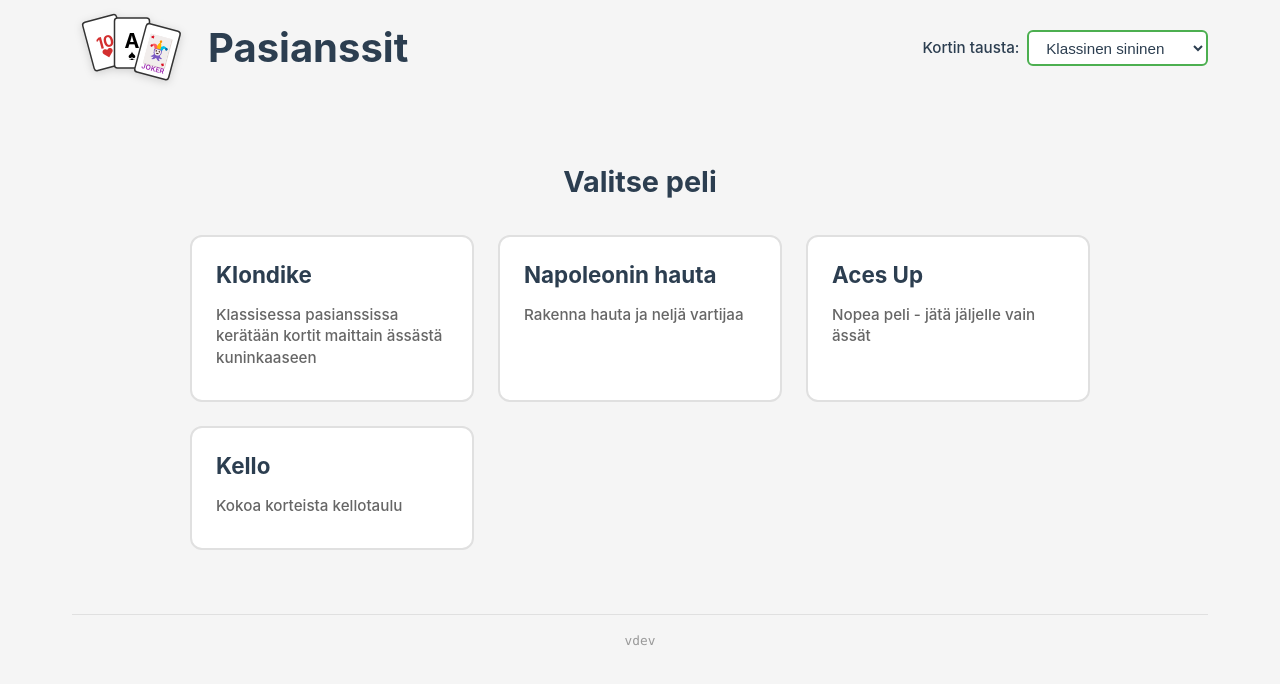
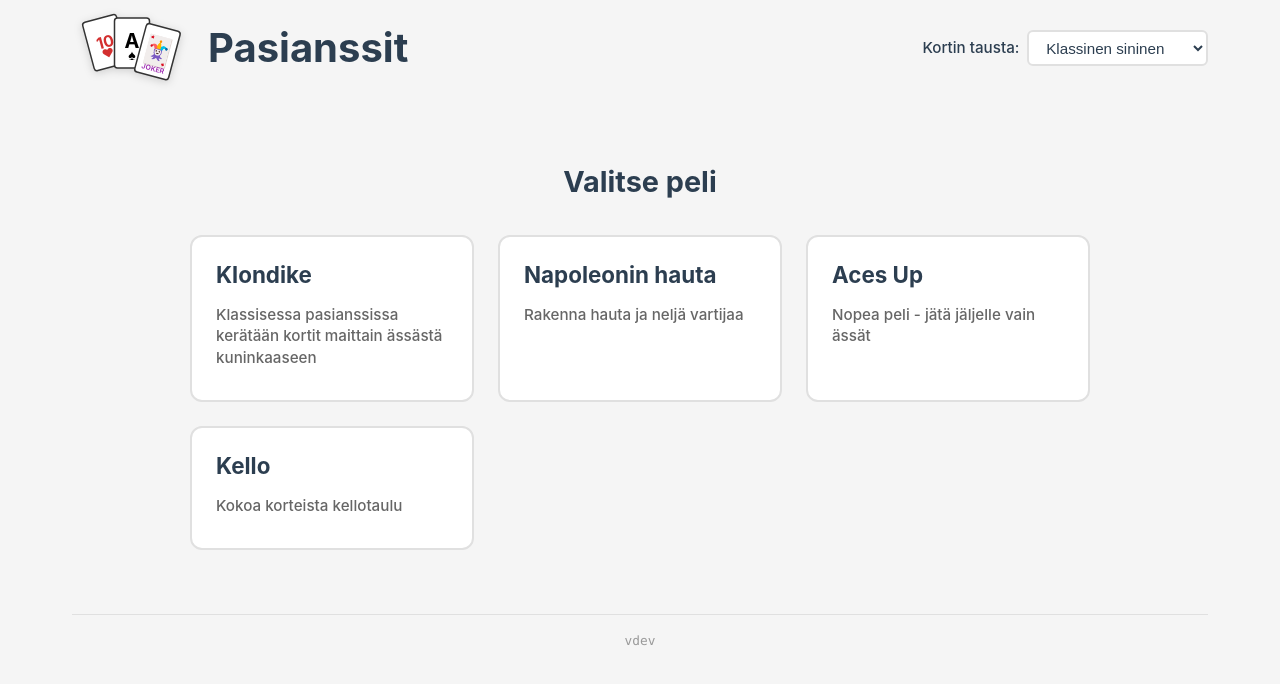
Before and after one commit to kirsirinnesalo/svelte-solitaire, a Svelte app: page / in a window 1280 px wide. Shown: the top 684 px of the page. Built offline with nearby package versions, Linux system fonts and the light colour scheme.

Commit message:
feat(TECH-026): change card back selector border to hover-driven green

```diff
--- a/src/App.svelte
+++ b/src/App.svelte
@@ -136,14 +136,16 @@
   .card-back-selector select {
     padding: 0.4rem 0.8rem;
     font-size: 0.95rem;
-    border: 2px solid #4CAF50;
+    border: 2px solid #e0e0e0;
     border-radius: 6px;
     background: white;
     cursor: pointer;
     color: #2c3e50;
+    transition: border-color 0.2s, background 0.2s;
   }
 
   .card-back-selector select:hover {
+    border-color: #4CAF50;
     background: #f0f0f0;
   }
 
```
